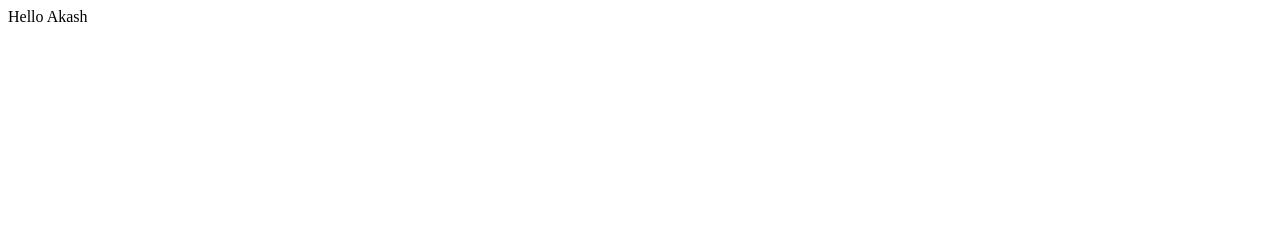
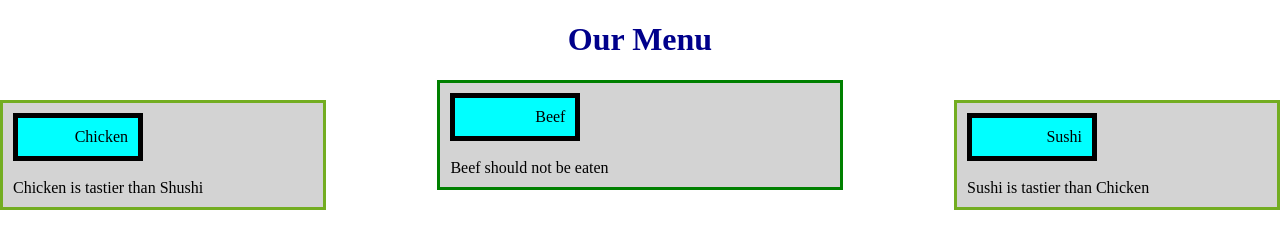
Before and after one commit to singhau4/1, a plain HTML site: page index.html in a window 1280 px wide. Drawn offline with Linux system fonts and the light colour scheme.

Commit message:
Update index.html

```diff
--- a/index.html
+++ b/index.html
@@ -1,10 +1,65 @@
+<!DOCTYPE html>
 <html>
+
 <head>
-<title>My Webpage</title>
+    <title>Module2</title>
 </head>
+<style>
+    div {
+        width: 320px;
+        padding: 10px;
+        border: 5px solid black;
+        margin: 0;
+        text-align:left;
+        background-color: lightgray;
+        color: black;
+    }
+
+    .a1 {
+        position: absolute;
+        left: 0px;
+        top:100px;
+        width: 300px;
+        border: 3px solid #73AD21;
+        padding: 10px;
+    }
+
+    .b2 {
+        margin: auto;
+        top:100px;
+        width: 30%;
+        border: 3px solid green;
+        padding: 10px;
+    }
+
+    .c3 {
+        position: absolute;
+        top:100px;
+        right: 0px;
+        width: 300px;
+        border: 3px solid #73AD21;
+        padding: 10px;
+    }
+    .aa {
+        width: 100px;
+        padding: 10px;
+        border: 5px solid black;
+        margin: 0;
+        text-align: right;
+        background-color: cyan;
+        color: black;
+    }
+    h1{
+        color: darkblue;
+        text-align: center;
+    }
+</style>
+
 <body>
-<p>
-Hello Akash
-</p>
+    <h1>Our Menu</h1>
+    <div class="a1"><div class="aa">Chicken</div><br>Chicken is tastier than Shushi</div>
+    <div class="b2"><div class="aa">Beef</div><br>Beef should not be eaten</div>
+    <div class="c3"><div class="aa">Sushi</div><br>Sushi is tastier than Chicken</div>
 </body>
+
 </html>
```
